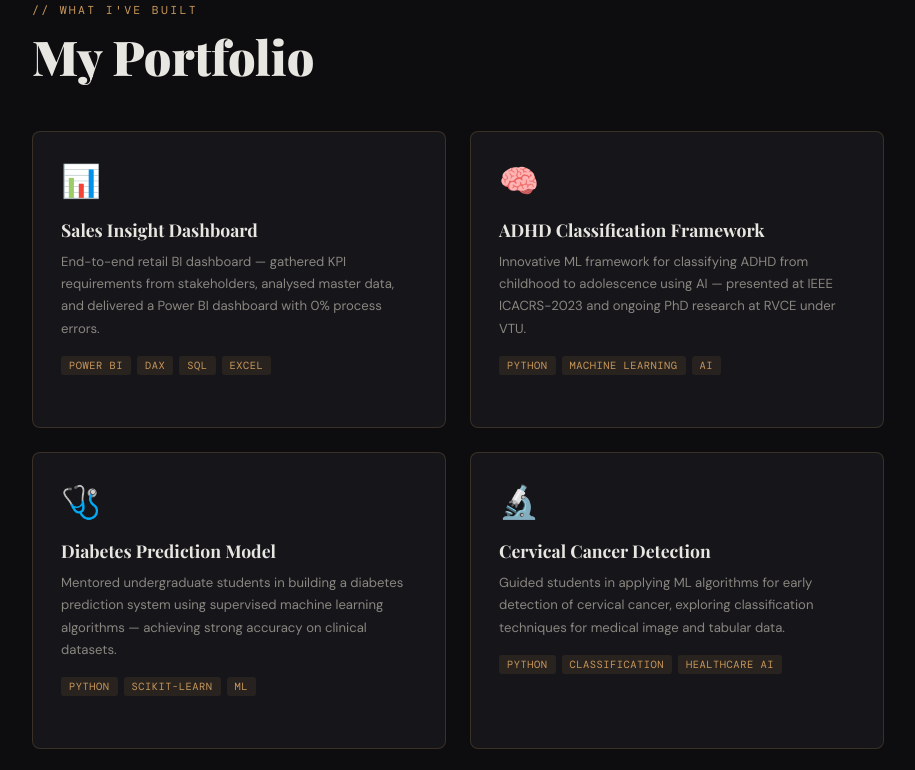
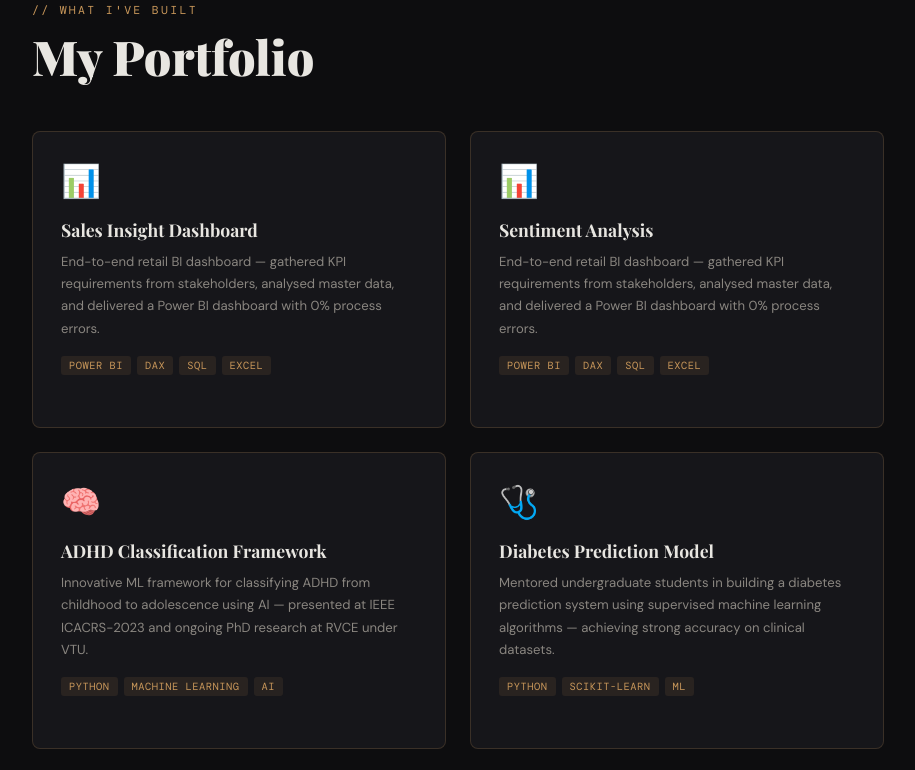
Before and after one commit to sumathi154/sumathi_portfolio, a plain HTML site: page index.html in a window 1280 px wide. Shown: the part 877-1647 px from the top of the page, without its empty margins (332-1247 px from the left). Drawn offline with nearby package versions, Linux system fonts and the light colour scheme.

Commit message:
Add project card for Sentiment Analysis dashboard

```diff
--- a/index.html
+++ b/index.html
@@ -567,7 +567,17 @@
           <span class="tech-badge">Excel</span>
         </div>
       </a>
-
+     <a class="project-card" href="https://github.com/sumathi154/Demo1" target="_blank">
+        <span class="project-icon">📊</span>
+        <h3>Sentiment Analysis</h3>
+        <p>End-to-end retail BI dashboard — gathered KPI requirements from stakeholders, analysed master data, and delivered a Power BI dashboard with 0% process errors.</p>
+        <div class="project-tech">
+          <span class="tech-badge">Power BI</span>
+          <span class="tech-badge">DAX</span>
+          <span class="tech-badge">SQL</span>
+          <span class="tech-badge">Excel</span>
+        </div>
+      </a>
       <a class="project-card" href="https://github.com/sumathi154/OrchX" target="_blank">
         <span class="project-icon">🧠</span>
         <h3>ADHD Classification Framework</h3>
```
